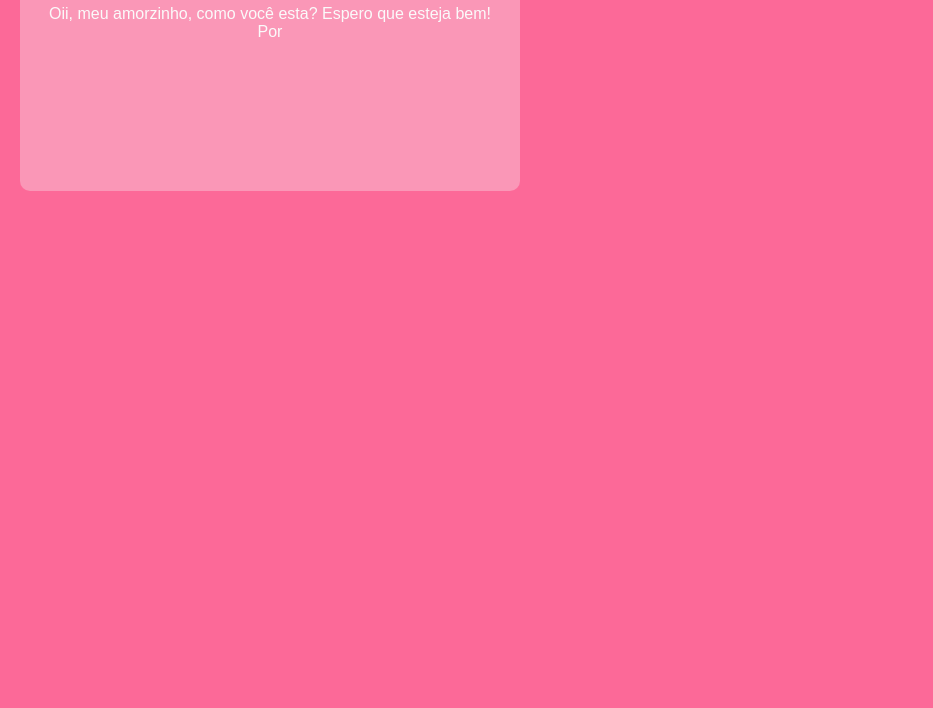
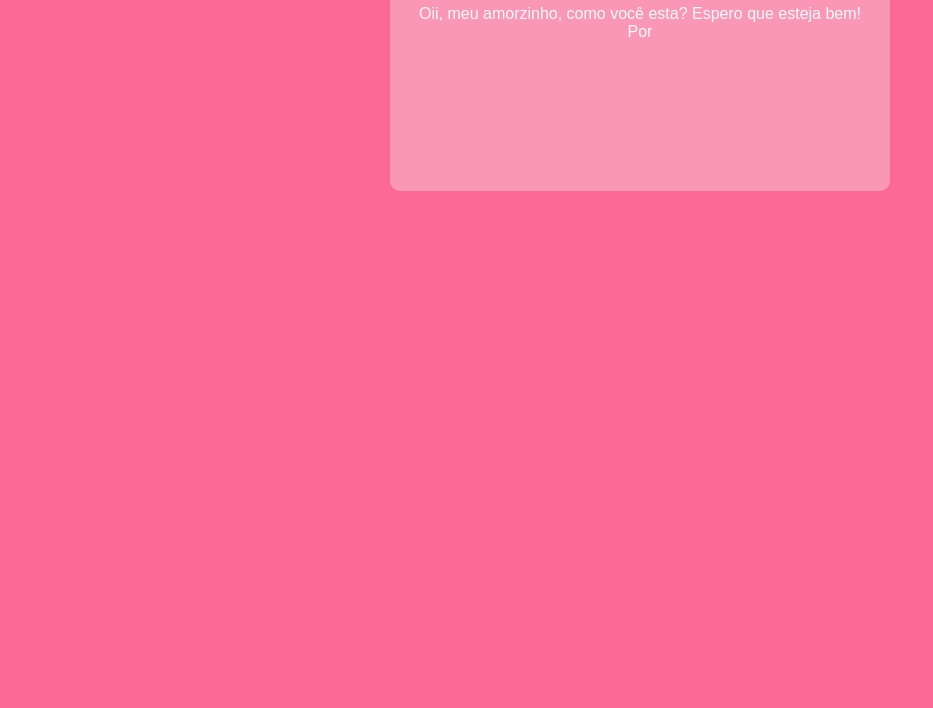
Before and after one commit to ThiagoMartins04/Ariza.github.io, a plain HTML site: page index.html in a window 1280 px wide. Shown: the part 92-800 px from the top of the page, without its empty margins (0-933 px from the left). Drawn offline with Linux system fonts and the light colour scheme.

Commit message:
Add files via upload

```diff
--- a/index.html
+++ b/index.html
@@ -3,7 +3,7 @@
 <head>
     <meta charset="UTF-8">
     <meta name="viewport" content="width=device-width, initial-scale=1.0">
-    <title>Oláaa</title>
+    <title>Te amo Ariza</title>
     <link rel="stylesheet" href="style.css">
 </head>
 <body>
--- a/style.css
+++ b/style.css
@@ -22,6 +22,9 @@ h1 {
 
 body {
     background-color: #fc6998;
+    display: flex;
+    align-items: center;
+    justify-content: center;
 }
 
 p {
```
